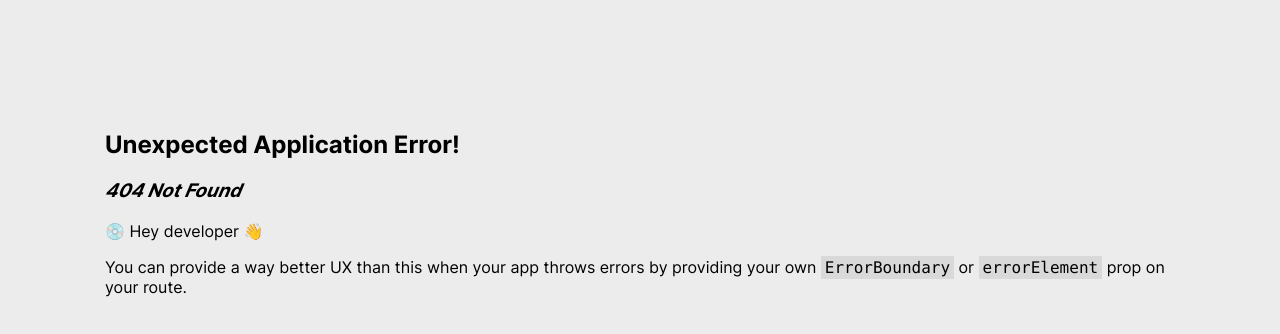
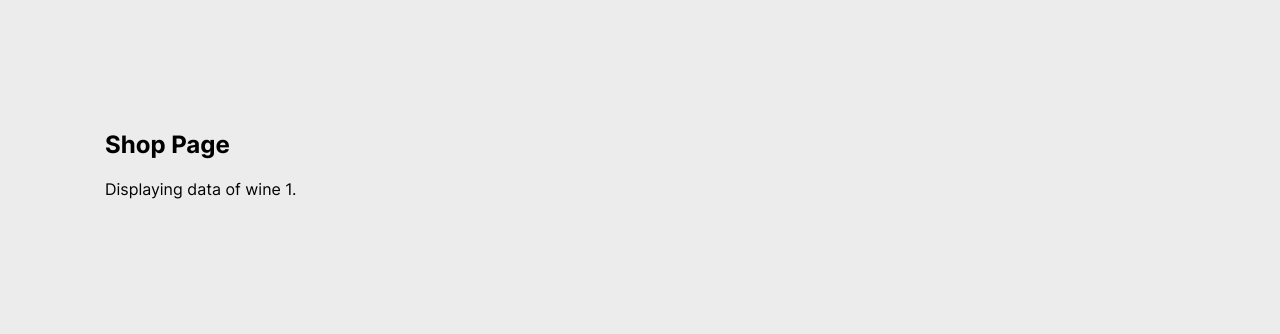
Before and after one commit to idenisovs/react-fe-test, a React (Create React App) app: page /shop/1 in a window 1280 px wide. Before the commit this address had no page. Shown: the top 334 px of the page. Built offline with nearby package versions, Linux system fonts and the light colour scheme.

Commit message:
Retrieving route params in Learn and Shop pages.

```diff
--- a/src/pages/LearnPage.tsx
+++ b/src/pages/LearnPage.tsx
@@ -1,9 +1,23 @@
 import React from 'react';
 
 import './LearnPage.css';
+import { useParams } from 'react-router-dom';
+
+type RouteParams = {
+	wineId: number;
+}
 
 export function LearnPage() {
+	const { wineId } = useParams<keyof RouteParams>();
+
 	return (
-		<div>Learn Page</div>
+		<section>
+			<h1>
+				Learn Page
+			</h1>
+			<p>
+				Displaying data of wine {wineId}.
+			</p>
+		</section>
 	);
 }
--- a/src/pages/ShopPage.tsx
+++ b/src/pages/ShopPage.tsx
@@ -1,9 +1,23 @@
 import React from 'react';
+import { useParams } from 'react-router-dom';
 
 import './ShopPage.css';
 
+type RouteParams = {
+	wineId: number;
+}
+
 export function ShopPage() {
+	const { wineId } = useParams<keyof RouteParams>();
+
 	return (
-		<div>Shop Page</div>
+		<section>
+			<h1>
+				Shop Page
+			</h1>
+			<p>
+				Displaying data of wine {wineId}.
+			</p>
+		</section>
 	);
 }
--- a/src/router.tsx
+++ b/src/router.tsx
@@ -9,11 +9,11 @@ export default createBrowserRouter([
 		element: <MainPage />
 	},
 	{
-		path: '/learn',
+		path: '/learn/:wineId',
 		element: <LearnPage />
 	},
 	{
-		path: '/shop',
+		path: '/shop/:wineId',
 		element: <ShopPage />
 	}
 ]);
```
